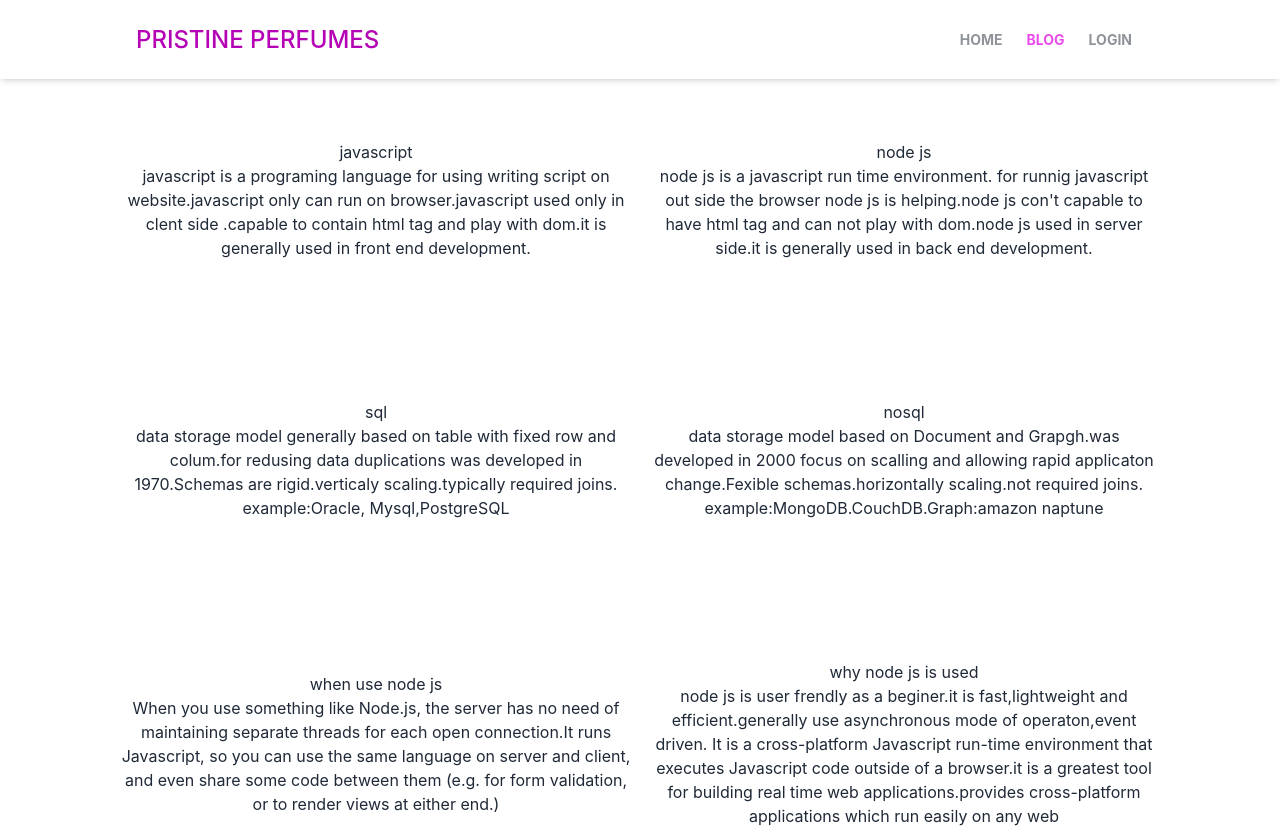
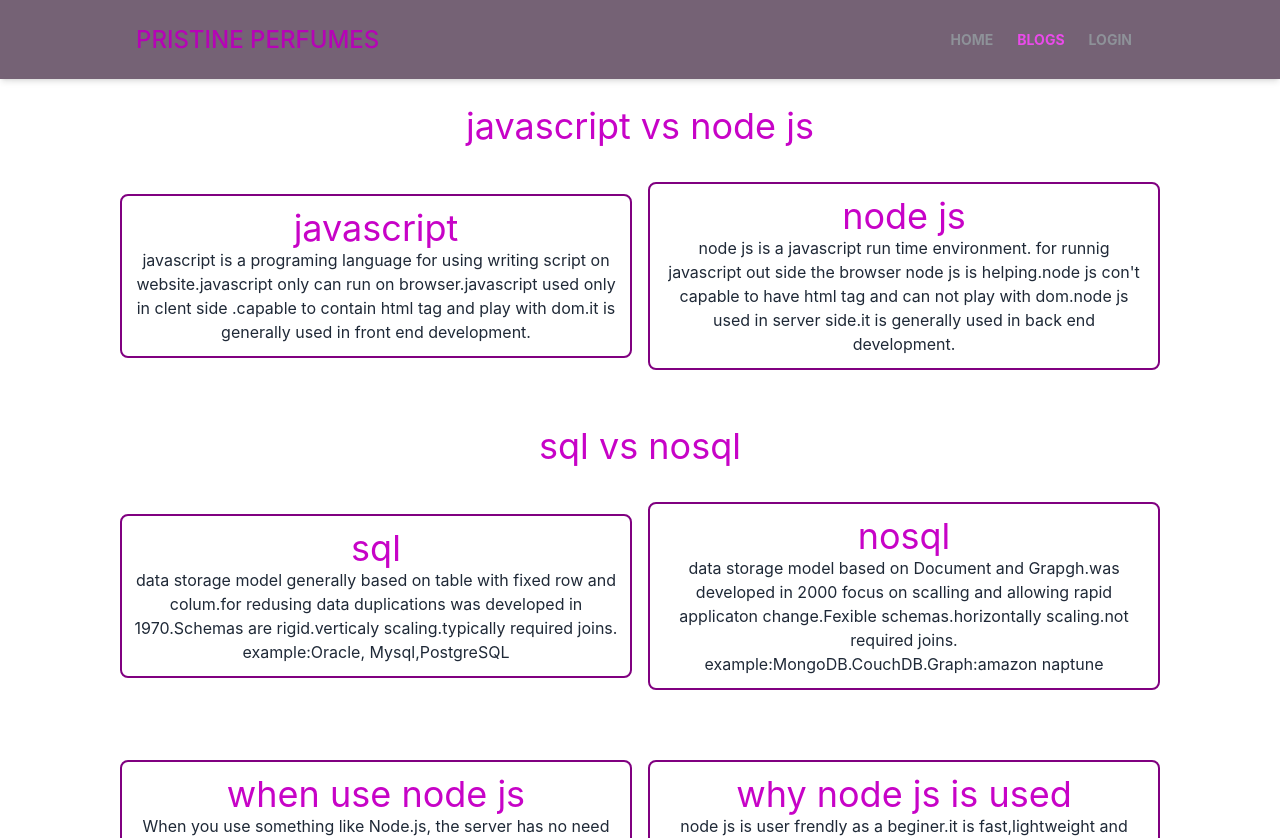
Before and after one commit to Hridoy776/warehouse-management-client-side, a React (Create React App) app: page /blog in a window 1280 px wide. Shown: the top 838 px of the page. Built offline with nearby package versions, Linux system fonts and the light colour scheme; no server answers.

Commit message:
ui design improvement and some bug fixed

```diff
--- a/src/Pages/Blog/Blog.js
+++ b/src/Pages/Blog/Blog.js
@@ -2,55 +2,87 @@ import React from "react";
 
 const Blog = () => {
   return (
-    <div className="p-5">
-    <div class="container lg:px-[100px] px-0 lg:grid justify-center items-center grid-cols-2 gap-4  p-5 mt-[100px]">
-    <div className="text-center">
-          <p>javascript</p>
+    <div className="p-5 pt-[90px]">
+      <p className="text-4xl text-[#c703c7] font-[400] text-center my-4">
+        javascript vs node js
+      </p>
+      <div class="container lg:px-[100px] px-0 lg:grid justify-center items-center grid-cols-2 gap-4  p-5 mt-[10px]">
+        <div className="text-center  p-3 rounded-lg border-solid border-2 border-[purple] mb-5">
+          <p className="text-4xl text-[#c703c7] font-[400]">javascript</p>
           <div>
-              <p>javascript is a programing language for using writing script on website.javascript only can run on browser.javascript used only in clent side .capable to contain html tag and play with dom.it is generally used in front end development.</p>
-
+            <p>
+              javascript is a programing language for using writing script on
+              website.javascript only can run on browser.javascript used only in
+              clent side .capable to contain html tag and play with dom.it is
+              generally used in front end development.
+            </p>
           </div>
         </div>
-    <div className="text-center">
-          <p>node js</p>
+        <div className="text-center  p-3 rounded-lg border-solid border-2 border-[purple] mb-5">
+          <p className="text-4xl text-[#c703c7] font-[400]">node js</p>
           <div>
-              <p>node js is a javascript run time environment. for runnig javascript out side the browser node js is helping.node js con't capable to have html tag and can not play with dom.node js used in server side.it is generally used in back end development.</p>
+            <p>
+              node js is a javascript run time environment. for runnig
+              javascript out side the browser node js is helping.node js con't
+              capable to have html tag and can not play with dom.node js used in
+              server side.it is generally used in back end development.
+            </p>
           </div>
         </div>
       </div>
-    <div class="container lg:px-[100px] px-0 lg:grid justify-center items-center grid-cols-2 gap-4  p-5 mt-[100px] ">
-    <div className="text-center">
-          <p>sql</p>
+      <p className="text-4xl text-[#c703c7] font-[400] text-center my-4">
+        sql vs nosql
+      </p>
+      <div class="container lg:px-[100px]  px-0 lg:grid justify-center items-center grid-cols-2 gap-4  p-5 mt-[10px] ">
+        <div className="text-center  p-3 rounded-lg border-solid border-2 border-[purple] mb-5">
+          <p className="text-4xl text-[#c703c7] font-[400]">sql</p>
           <div>
-              <p>data storage model generally based on table with fixed row and colum.for redusing data duplications was developed in 1970.Schemas are rigid.verticaly scaling.typically required joins.</p>
+            <p>
+              data storage model generally based on table with fixed row and
+              colum.for redusing data duplications was developed in 1970.Schemas
+              are rigid.verticaly scaling.typically required joins.
+            </p>
             <p>example:Oracle, Mysql,PostgreSQL</p>
-
-
           </div>
         </div>
-    <div className="text-center">
-          <p>nosql</p>
+        <div className="text-center  p-3 rounded-lg border-solid border-2 border-[purple] mb-5">
+          <p className="text-4xl text-[#c703c7] font-[400]">nosql</p>
           <div>
-              <p>data storage model based on Document and Grapgh.was developed in 2000 focus on scalling and allowing rapid applicaton change.Fexible schemas.horizontally scaling.not required joins.</p>
+            <p>
+              data storage model based on Document and Grapgh.was developed in
+              2000 focus on scalling and allowing rapid applicaton
+              change.Fexible schemas.horizontally scaling.not required joins.
+            </p>
             <p>example:MongoDB.CouchDB.Graph:amazon naptune</p>
           </div>
         </div>
       </div>
-    <div class="container lg:px-[100px] px-0 lg:grid justify-center items-center grid-cols-2 gap-4  p-5 mt-[100px] ">
-    <div className="text-center">
-          <p>when use node js</p>
-          <div >
-              <p>When you use something like Node.js, the server has no need of maintaining separate threads for each open connection.It runs Javascript, so you can use the same language on server and client, and even share some code between them (e.g. for form validation, or to render views at either end.)</p>
-
-
-
+      <div class="container lg:px-[100px] px-0 lg:grid justify-center items-center grid-cols-2 gap-4  p-5 mt-[10px] ">
+        <div className="text-center  p-3 rounded-lg border-solid border-2 border-[purple] mb-5">
+          <p className="text-4xl text-[#c703c7] font-[400]">when use node js</p>
+          <div className="lg:h-[150px]">
+            <p>
+              When you use something like Node.js, the server has no need of
+              maintaining separate threads for each open connection.It runs
+              Javascript, so you can use the same language on server and client,
+              and even share some code between them (e.g. for form validation,
+              or to render views at either end.)
+            </p>
           </div>
         </div>
-    <div className="text-center">
-          <p>why node js is used</p>
-          <div>
-              <p>node js is user frendly as a beginer.it is fast,lightweight and efficient.generally use asynchronous mode of operaton,event driven. It is a cross-platform Javascript run-time environment that executes Javascript code outside of a browser.it is a greatest tool for building real time web applications.provides cross-platform applications which run easily on any web</p>
-
+        <div className="text-center  p-3 rounded-lg border-solid border-2 border-[purple] mb-5 ">
+          <p className="text-4xl text-[#c703c7] font-[400]">
+            why node js is used
+          </p>
+          <div className="lg:h-[150px]">
+            <p>
+              node js is user frendly as a beginer.it is fast,lightweight and
+              efficient.generally use asynchronous mode of operaton,event
+              driven. It is a cross-platform Javascript run-time environment
+              that executes Javascript code outside of a browser.it is a
+              greatest tool for building real time web applications.provides
+              cross-platform applications which run easily on any web
+            </p>
           </div>
         </div>
       </div>
--- a/src/Pages/Home/Home.js
+++ b/src/Pages/Home/Home.js
@@ -58,7 +58,7 @@ const Home = () => {
           className=" link link-secondary text-center  w-fit"
 
         >
-          manage inventory <ArrowRightIcon className="h-5 inline w-5"/>
+          manage inventories <ArrowRightIcon className="h-5 inline w-5"/>
         </button>
       </p>
       <section>
--- a/src/Pages/Home/Item.js/Item.js
+++ b/src/Pages/Home/Item.js/Item.js
@@ -15,7 +15,7 @@ const Item = ({ item }) => {
   }
   return (
     <>
-      <div data-aos="zoom-in" className="card w-full h-[550px] shadow-2xl mx-auto">
+      <div data-aos="zoom-in" className="card w-full h-[600px] shadow-2xl mx-auto">
         <figure>
           <img className="w-[300px] h-[200px]" src={img} alt="car!" />
         </figure>
--- a/src/Pages/Login/SocialSignIn/SocialSignIn.js
+++ b/src/Pages/Login/SocialSignIn/SocialSignIn.js
@@ -17,7 +17,6 @@ const SocialSignIn = () => {
       navigate(from, { replace: true });
     }
   }, [token, from, navigate]);
-
   if(loading){
     return (
       <div className="h-screen flex justify-center">
@@ -25,7 +24,6 @@ const SocialSignIn = () => {
       </div>
     );
   }
-
   const handleGoogleSingIn = () => {
     signInWithGoogle();
   };
--- a/src/Pages/ManageInventory/ManageInventory.js
+++ b/src/Pages/ManageInventory/ManageInventory.js
@@ -32,11 +32,11 @@ const ManageInventory = () => {
     navigate("/additem");
   };
   return (
-    <div className="container mx-auto h-screen mt-[100px] ">
+    <div className="container mx-auto min-h-screen my-[100px] ">
       <p className="  text-4xl my-10 font-500 text-[purple] text-center">
         MANAGE INVENTORY
       </p>
-      <table className="rounded my-3 table    mx-auto">
+      <table className="rounded my-3 table table-compact     mx-auto">
         <thead>
           <tr>
             <th>Name</th>
--- a/src/Pages/MyItem/MyItem.js
+++ b/src/Pages/MyItem/MyItem.js
@@ -49,7 +49,7 @@ const MyItem = () => {
       });
   };
   return (
-    <div className="mt-[100px] h-screen">
+    <div className="mt-[100px] min-h-screen">
       <p className="  text-4xl my-10 font-500 text-[purple] text-center">
         MY ITEMS
       </p>
--- a/src/Shared/Header/Header.js
+++ b/src/Shared/Header/Header.js
@@ -29,7 +29,7 @@ const Header = () => {
     }
   }
   return (
-    <nav className={colorChange ? "fixed shadow-md z-50 top-0 w-full flex flex-wrap items-center justify-between px-2 py-3 bg-[#3D4451] mb-3":"fixed shadow-md z-50 top-0 w-full flex flex-wrap items-center justify-between px-2 py-3    mb-3"}>
+    <nav className={colorChange ? "fixed shadow-md z-50 top-0 w-full flex flex-wrap items-center justify-between px-2 py-3 bg-[#3D4451] mb-3":"fixed shadow-md z-50 top-0 w-full flex flex-wrap items-center justify-between px-2 py-3 bg-[#341834ad]   mb-3"}>
         <div className="container lg:px-32 px-4 mx-auto flex flex-wrap items-center justify-between">
           <div className="w-full relative flex justify-between lg:w-auto lg:static lg:block lg:justify-start">
             <Link
@@ -58,9 +58,7 @@ const Header = () => {
               <li>
               <NavLink style={navLinkStyles} className="px-3 py-2 flex items-center text-sm uppercase font-bold leading-snug  hover:opacity-75  " to="/home">home</NavLink>
             </li>
-            <li>
-              <NavLink style={navLinkStyles} className="px-3 py-2 flex items-center text-sm uppercase font-bold leading-snug  hover:opacity-75" to="/blog">blog</NavLink>
-            </li>
+
 
               {user && (
                 <li>
@@ -70,22 +68,24 @@ const Header = () => {
               )}
               {user && (
                 <li>
-                  <NavLink style={navLinkStyles} className="px-3 py-2 flex items-center text-sm uppercase font-bold leading-snug  hover:opacity-75" to="/manage">manage item</NavLink>
+                  <NavLink style={navLinkStyles} className="px-3 py-2 flex items-center text-sm uppercase font-bold leading-snug  hover:opacity-75" to="/manage">manage items</NavLink>
 
                 </li>
               )}
               {user && (
                 <li>
-                  <NavLink style={navLinkStyles} className="px-3 py-2 flex items-center text-sm uppercase font-bold leading-snug  hover:opacity-75" to="/myitem">my item</NavLink>
+                  <NavLink style={navLinkStyles} className="px-3 py-2 flex items-center text-sm uppercase font-bold leading-snug  hover:opacity-75" to="/myitem">my items</NavLink>
 
                 </li>
               )}
 
-
+              <li>
+              <NavLink style={navLinkStyles} className="px-3 py-2 flex items-center text-sm uppercase font-bold leading-snug  hover:opacity-75" to="/blog">blogs</NavLink>
+            </li>
 
             <li>
               {user ? (
-                <button className="px-3 py-2 flex items-center text-sm uppercase font-bold leading-snug  btn-outline btn-secondary text-white hover:opacity-75" onClick={handleSingOut}>signout</button>
+                <button className="px-3 py-2 flex items-center text-sm uppercase font-bold leading-snug  w-fit   bg-[purple] hover:bg-[white] hover:text-[#8E9299]   text-white hover:opacity-75" onClick={handleSingOut}>signout</button>
               ) : (
                 <NavLink style={navLinkStyles} className="px-3 py-2 flex items-center text-sm uppercase font-bold leading-snug  hover:opacity-75" to="/login">Login</NavLink>
               )}
```
Also changed, not shown: src/Pages/AddItem/AddItem.js (+13 -2 lines), src/Pages/Home/Banner/Banner.js (+10 -2 lines), src/Pages/Inventory/Inventory.js (+6 -4 lines), 1 other file (tests, documents, lock files or other folders). Lines whose indentation alone changed are shown as unchanged.
